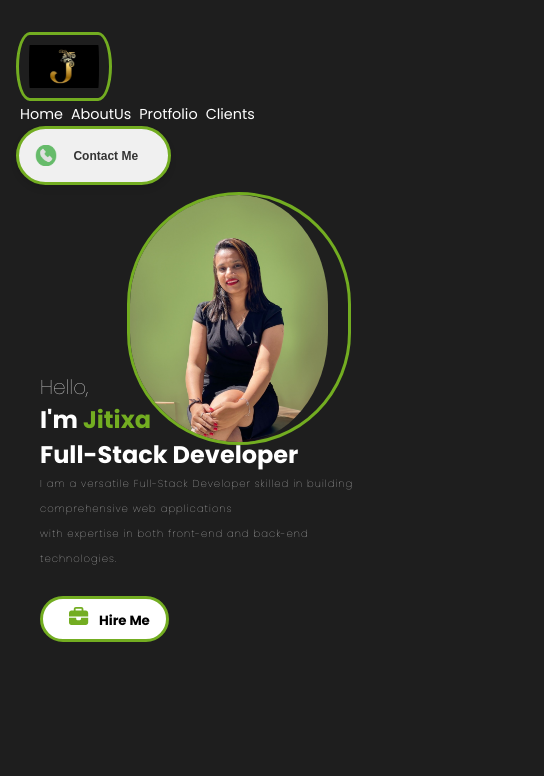
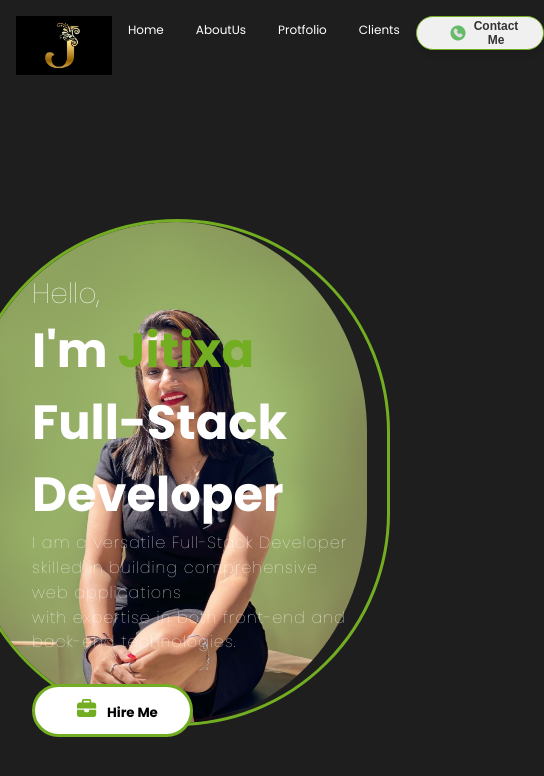
Before and after one commit to jitixasutariya/protfolie-website, a React (Create React App) app: page / in a window 390 px wide. Shown: the top 776 px of the page, 544 px wide, since content can reach past the window. Built offline with nearby package versions, Linux system fonts and the light colour scheme.

Commit message:
add comment

```diff
--- a/src/Componets/Intro/Intro.css
+++ b/src/Componets/Intro/Intro.css
@@ -1,4 +1,3 @@
-/* Intro section */
 #intro {
   height: calc(100vh - 4rem);
   width: 100vw;
@@ -7,7 +6,6 @@
   overflow: hidden;
   position: relative;
 }
-
 .selfImg {
   position: absolute;
   top: 8rem;
@@ -15,14 +13,13 @@
   z-index: -1;
   object-fit: cover;
   height: 60vh;
-  padding: 0px 20px 0px 0px;
+  padding: 0px 20px 0px 0px; /* Padding around the text */
   border: 3px solid #73ad21;
-  border-radius: 10em;
+  border-radius: 10em; /* Rounded corners */
 }
 
-/* Intro content */
 .introContent {
-  height: 105vh;
+  height: 100vh;
   width: 100vw;
   padding: 2rem;
   font-size: 3rem;
@@ -31,16 +28,13 @@
   flex-direction: column;
   justify-content: center;
 }
-
 .hello {
   font-size: 1.75rem;
   font-weight: 100;
 }
-
 .introName {
   color: #73ad21;
 }
-
 .introPara {
   margin: 0 0 0.55rem;
   font-size: medium;
@@ -48,121 +42,10 @@
   line-height: 1.55rem;
   letter-spacing: 1px;
 }
-
-/* Icon button */
 .iconBtn {
   background: white;
   margin: 1rem 0;
   padding: 0.75rem 2rem;
   border: 3px solid #73ad21;
-  border-radius: 10em;
+  border-radius: 10em; /* Rounded corners */
 }
-
-/* Mobile styles */
-@media (max-width: 768px) {
-  #intro {
-    height: auto; /* Adjust height to fit content */
-    padding: 1rem;
-  }
-
-  .selfImg {
-    height: 40vh; /* Adjust height for smaller screens */
-    border-radius: 5em; /* Adjust border radius */
-  }
-
-  .introContent {
-    font-size: 2rem; /* Adjust font size */
-  }
-
-  .hello {
-    font-size: 1.5rem; /* Adjust font size */
-  }
-
-  .introPara {
-    font-size: small; /* Adjust font size */
-  }
-
-  .iconBtn {
-    padding: 0.5rem 1.5rem; /* Adjust padding */
-  }
-}
-
-@media (max-width: 850px) {
-  #intro {
-    padding: 0.5rem;
-  }
-
-  .selfImg {
-    height: 30vh;
-    right: 10vw;
-  }
-
-  .introContent {
-    font-size: 1.5rem;
-  }
-
-  .hello {
-    font-size: 1.25rem;
-  }
-
-  .introPara {
-    font-size: x-small;
-  }
-
-  .iconBtn {
-    padding: 0.5rem 1rem;
-  }
-}
-/* Mobile styles for small screens (e.g., phones in portrait mode) */
-@media (max-width: 360px) {
-  #intro {
-    padding: 0.25rem;
-  }
-
-  .selfImg {
-    height: 20vh;
-  }
-
-  .introContent {
-    font-size: 1.25rem;
-  }
-
-  .hello {
-    font-size: 1rem;
-  }
-
-  .introPara {
-    font-size: xx-small;
-  }
-
-  .iconBtn {
-    padding: 0.5rem 0.75rem;
-  }
-}
-
-/* Additional styles if needed for very large screens */
-@media (min-width: 1200px) {
-  #intro {
-    max-width: 90rem;
-  }
-
-  .selfImg {
-    height: 70vh;
-  }
-
-  .introContent {
-    font-size: 3.5rem;
-  }
-
-  .hello {
-    font-size: 2rem;
-  }
-
-  .introPara {
-    font-size: large;
-  }
-
-  .iconBtn {
-    padding: 0.75rem 2.5rem;
-  }
-}
--- a/src/Componets/Intro/Intro.jsx
+++ b/src/Componets/Intro/Intro.jsx
@@ -5,6 +5,7 @@ import { Link } from "react-scroll";
 import { FontAwesomeIcon } from "@fortawesome/react-fontawesome";
 import { faBriefcase } from "@fortawesome/free-solid-svg-icons";
 
+// IconButton component renders a button with an icon and text
 const IconButton = () => {
   return (
     <Link>
@@ -18,30 +19,36 @@ const IconButton = () => {
             margin: "0 0.65rem",
           }}
         />
-        <spna className="hireMe" style={{ fontWeight: "bolder" }}>
+        {/* The "Hire Me" button text, styled to be bold using inline styles */}
+        <span className="hireMe" style={{ fontWeight: "bolder" }}>
           Hire Me
-        </spna>
+        </span>
       </button>
     </Link>
   );
 };
 
+// Intro component represents the introduction section of the webpage
 const Intro = () => {
   return (
     <section id="intro">
       <div className="introContent">
         <span className="hello">Hello,</span>
         <span className="introText">
+          {/* Display the developer's name */}
           I'm <span className="introName">Jitixa</span>
           <br /> Full-Stack Developer
         </span>
         <p className="introPara">
+          {/* Brief description of skills and expertise */}
           I am a versatile Full-Stack Developer skilled in building
           comprehensive web applications <br /> with expertise in both front-end
           and back-end technologies.
         </p>
+        {/* Render the IconButton component */}
         <IconButton />
 
+        {/* Display the developer's image */}
         <img src={personImg} alt="Jitixa" className="selfImg" />
       </div>
     </section>
--- a/src/Componets/NavBar/NavBar.css
+++ b/src/Componets/NavBar/NavBar.css
@@ -1,8 +1,7 @@
-/* Base styles (for larger screens) */
-
-/* Navbar */
+/* Navbar Styles */
+/* Container for the navigation bar with sticky positioning */
 .navbar {
-  height: 5vh;
+  height: 5rem;
   width: 100vw;
   max-width: 75rem;
   margin: 0 auto;
@@ -15,7 +14,8 @@
   z-index: 3;
 }
 
-/* Logo */
+/* Logo Styles */
+/* Styling the logo with border, padding, and rounded corners */
 .logo {
   object-fit: cover;
   width: 10rem;
@@ -25,20 +25,23 @@
   border-radius: 2em / 5em;
 }
 
-/* Desktop list items */
+/* Desktop Navigation Items */
+/* Styling for the list items in the desktop view */
 .desktopListItem {
   margin: 1rem;
   font-size: 1.2rem;
   cursor: pointer;
 }
 
+/* Hover effect for desktop navigation items */
 .desktopListItem:hover {
   color: #73ad21;
   padding-bottom: 0.5rem;
   border-bottom: 3px solid #73ad21;
 }
 
-/* Desktop menu button */
+/* Desktop Menu Button */
+/* Styling for buttons in the desktop view with rounded corners and shadow */
 .desktopMenuBtn {
   display: inline-flex;
   align-items: center;
@@ -46,24 +49,28 @@
   background-color: #f0f0f0;
   border: 3px solid #73ad21;
   border-radius: 10em;
-  padding: 0px 30px 0px 0px;
+  padding: 0 30px;
   box-shadow: 0 4px 6px rgba(0, 0, 0, 0.1);
   cursor: pointer;
   transition: background-color 0.3s ease;
 }
 
+/* Hover effect for desktop menu button */
 .desktopMenuBtn:hover {
   background-color: #e0e0e0;
 }
 
+/* Desktop Image */
+/* Styling for images within the desktop menu */
 .desktopImg {
   object-fit: cover;
   width: 1.4rem;
-  height: 1.3rem;
+  height: 1.4rem;
   margin: 1rem;
 }
 
-/* Desktop menu button text */
+/* Text Styles */
+/* Styling for text inside desktop menu button */
 .desktopMenuBtn .text {
   font-family: Arial, sans-serif;
   font-weight: 600;
@@ -72,87 +79,82 @@
   text-decoration: none;
 }
 
-/* Mobile styles */
-@media (max-width: 768px) {
+/* Mobile Styles */
+/* Styles for the navigation bar and elements in mobile view */
+@media (max-width: 450px) {
+  /* Adjusts navbar layout and padding for mobile */
   .navbar {
-    padding: 3rem 1rem; /* Adjust padding for smaller screens */
-    flex-direction: column;
     align-items: flex-start;
+    padding: 1rem;
+    height: auto;
   }
 
+  /* Adjusts logo size and removes styling in mobile */
   .logo {
-    width: 8rem;
-    height: 6rem;
+    width: 6rem;
+    height: auto;
+    border: 0;
+    padding: 0;
+    border-radius: 0;
   }
 
+  /* Hides desktop navigation items on mobile */
   .desktopListItem {
-    margin: 0rem;
+    font-size: 0.75rem;
+  }
+
+  /* Mobile Menu Icon */
+  /* Displays the mobile menu icon */
+  .mobileMenuIcon {
+    display: inline-block;
+    cursor: pointer;
+    margin-left: auto;
+  }
+
+  /* Mobile Menu Content */
+  /* Container for the dropdown mobile menu */
+  .mobileMenuContent {
+    display: none;
+    flex-direction: column;
+    width: 100%;
+    background-color: #fff;
+    border-top: 1px solid #ccc;
+    padding-top: 1rem;
+  }
+
+  /* Displays mobile menu items */
+  .mobileMenuContent .desktopListItem {
+    display: block;
+    margin: 1rem 0;
     font-size: 1rem;
   }
 
-  .desktopMenuBtn .text {
-    font-size: 14px; /* Adjust font size for smaller screens */
-  }
-}
-
-@media (max-width: 480px) {
-  .navbar {
-    padding: 2rem 1rem; /* Further adjust padding */
+  /* Removes hover effect on mobile menu items */
+  .mobileMenuContent .desktopListItem:hover {
+    padding-bottom: 0;
+    border-bottom: 0;
   }
 
-  .logo {
-    width: 6rem;
-    height: 5rem;
+  /* Shows the mobile menu when active */
+  .mobileMenuContent.show {
+    display: flex;
   }
 
-  .desktopListItem {
-    margin: 0.25rem;
-    font-size: 0.9rem;
+  /* Adjusts button styles for mobile */
+  .desktopMenuBtn {
+    padding: 0 25px;
+    border: 1px solid #73ad21;
   }
 
+  /* Adjusts image size within mobile menu */
+  .desktopImg {
+    width: 1rem;
+    height: 1rem;
+    margin: 0.5rem;
+  }
+
+  /* Adjusts font size in mobile menu buttons */
   .desktopMenuBtn .text {
     font-size: 12px;
   }
 }
-/* Mobile styles for small screens (e.g., phones in portrait mode) */
-@media (max-width: 360px) {
-  .navbar {
-    padding: 1.5rem 0.5rem; /* Further adjust padding for very small screens */
-  }
-
-  .logo {
-    width: 5rem;
-    height: 4rem;
-  }
-
-  .desktopListItem {
-    margin: 0.2rem;
-    font-size: 0.8rem;
-  }
-
-  .desktopMenuBtn .text {
-    font-size: 10px;
-  }
-}
-
-/* Additional styles if needed for very large screens */
-@media (min-width: 1200px) {
-  .navbar {
-    max-width: 90rem; /* Increase max-width for very large screens */
-    padding: 8rem 3rem; /* Increase padding for very large screens */
-  }
-
-  .logo {
-    width: 12rem;
-    height: 9rem;
-  }
-
-  .desktopListItem {
-    margin: 1.5rem;
-    font-size: 1.4rem;
-  }
-
-  .desktopMenuBtn .text {
-    font-size: 18px;
-  }
-}
--- a/src/Componets/NavBar/NavBar.jsx
+++ b/src/Componets/NavBar/NavBar.jsx
@@ -7,15 +7,20 @@ import { Link } from "react-scroll";
 const NavBar = () => {
   return (
     <nav className="navbar">
+      {/* Logo Image */}
       <img src={logo} alt="Logo" className="logo" />
+
+      {/* Desktop Menu Links */}
       <div className="desktopMenu">
         <Link className="desktopListItem">Home</Link>
         <Link className="desktopListItem">AboutUs</Link>
         <Link className="desktopListItem">Protfolio</Link>
         <Link className="desktopListItem">Clients</Link>
       </div>
+
+      {/* Contact Button */}
       <button className="desktopMenuBtn">
-        <img src={contact} alt="" className="desktopImg" />
+        <img src={contact} alt="Contact Icon" className="desktopImg" />
         <div class="text">Contact Me</div>
       </button>
     </nav>
```
